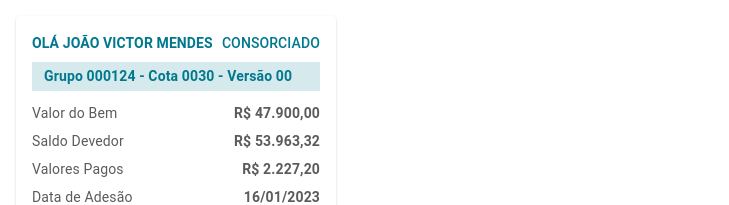
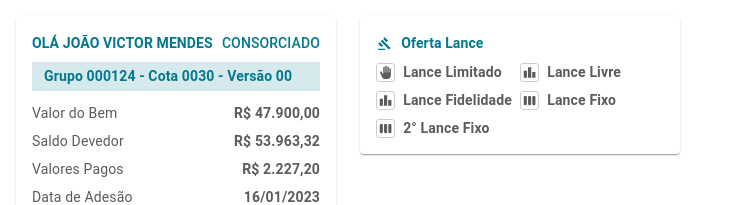
Before and after one commit to joaovictormendessilva/material-ui-project, a React (Vite) app: page / in a window 1280 px wide. Shown: the top 205 px of the page, without its empty margins (0-729 px from the left). Built offline with nearby package versions, Linux system fonts and the light colour scheme.

Commit message:
feat: Criado card oferta lance

```diff
--- a/src/pages/Dashboard/Dashboard.tsx
+++ b/src/pages/Dashboard/Dashboard.tsx
@@ -1,12 +1,18 @@
 import { Box } from '@mui/material'
-import { CardConsorcioInfo } from '../../shared/components';
+import { CardConsorcioInfo, CardOfertaLance } from '../../shared/components';
 
 export function Dashboard() {
 
   return (
     <Box padding={2}>
-      <Box>
-        <CardConsorcioInfo />
+      <Box display="flex" gap={3}>
+        <Box>
+          <CardConsorcioInfo />
+        </Box>
+
+        <Box>
+          <CardOfertaLance />
+        </Box>
       </Box>
     </Box>
   )
--- a/src/pages/Login/Login.tsx
+++ b/src/pages/Login/Login.tsx
@@ -102,7 +102,6 @@ export function Login() {
               </Box>
             </>
           ))}
-
         </Box>
       </Card>
     </Box>
--- /dev/null
+++ b/src/shared/components/CardOfertaLance/CardOfertaLance.tsx
@@ -0,0 +1,53 @@
+import { Box, Card, Typography, useTheme } from "@mui/material";
+import GavelIcon from '@mui/icons-material/Gavel';
+import BackHandIcon from '@mui/icons-material/BackHand';
+import LeaderboardIcon from '@mui/icons-material/Leaderboard';
+import ViewWeekIcon from '@mui/icons-material/ViewWeek';
+
+export function CardOfertaLance() {
+  const theme = useTheme();
+
+  return (
+    <>
+      <Card sx={{ width: theme.spacing(36), padding: 2 }}>
+        <Box>
+          <Typography variant='h6' fontWeight="bold" fontSize={14} display="flex" alignItems="center" gap={1}>
+            <GavelIcon sx={{ padding: 0.2 }} fontSize="inherit" />
+            Oferta Lance
+          </Typography>
+        </Box>
+
+        <Box display="flex" gap={1} marginTop={1}>
+          <Box display="flex" flexDirection="column" gap={1}>
+            <Typography variant="body2" fontWeight="bold" display="flex" alignItems="center" gap={1}>
+              <BackHandIcon sx={{ border: "solid 1px #ccc", borderRadius: "3px", padding: 0.2 }} fontSize="inherit" />
+              Lance Limitado
+            </Typography>
+
+            <Typography variant="body2" fontWeight="bold" display="flex" alignItems="center" gap={1}>
+              <LeaderboardIcon sx={{ border: "solid 1px #ccc", borderRadius: "3px", padding: 0.2 }} fontSize="inherit" />
+              Lance Fidelidade
+            </Typography>
+
+            <Typography variant="body2" fontWeight="bold" display="flex" alignItems="center" gap={1}>
+              <ViewWeekIcon sx={{ border: "solid 1px #ccc", borderRadius: "3px", padding: 0.2 }} fontSize="inherit" />
+              2° Lance Fixo
+            </Typography>
+          </Box>
+
+          <Box display="flex" flexDirection="column" gap={1}>
+            <Typography variant="body2" fontWeight="bold" display="flex" alignItems="center" gap={1}>
+              <LeaderboardIcon sx={{ border: "solid 1px #ccc", borderRadius: "3px", padding: 0.2 }} fontSize="inherit" />
+              Lance Livre
+            </Typography>
+
+            <Typography variant="body2" fontWeight="bold" display="flex" alignItems="center" gap={1}>
+              <ViewWeekIcon sx={{ border: "solid 1px #ccc", borderRadius: "3px", padding: 0.2 }} fontSize="inherit" />
+              Lance Fixo
+            </Typography>
+          </Box>
+        </Box>
+      </Card>
+    </>
+  )
+}
--- a/src/shared/components/index.ts
+++ b/src/shared/components/index.ts
@@ -1,5 +1,6 @@
 export * from './LoginModeOne/LoginModeOne';
 export * from './LoginModeTwo/LoginModeTwo';
 export * from './BoletoRapido/BoletoRapido';
-export * from './ValoresADevolver/ValoresADevolver'
-export * from './CardConsorcioInfo/CardConsorcioInfo'
+export * from './ValoresADevolver/ValoresADevolver';
+export * from './CardConsorcioInfo/CardConsorcioInfo';
+export * from './CardOfertaLance/CardOfertaLance';
```
